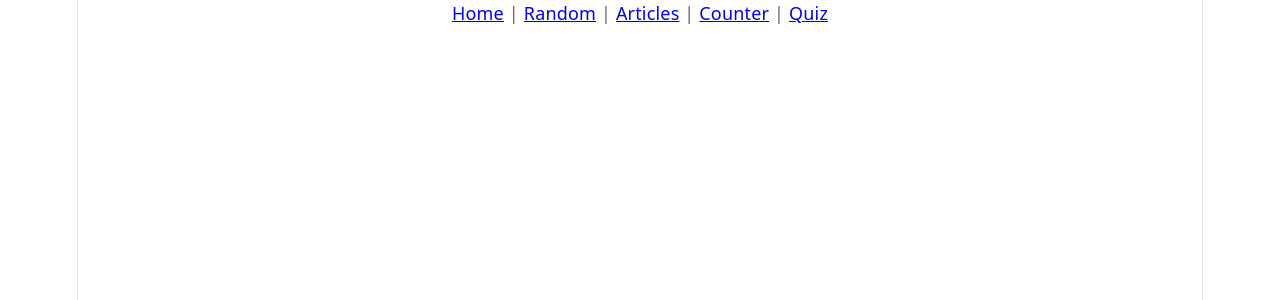
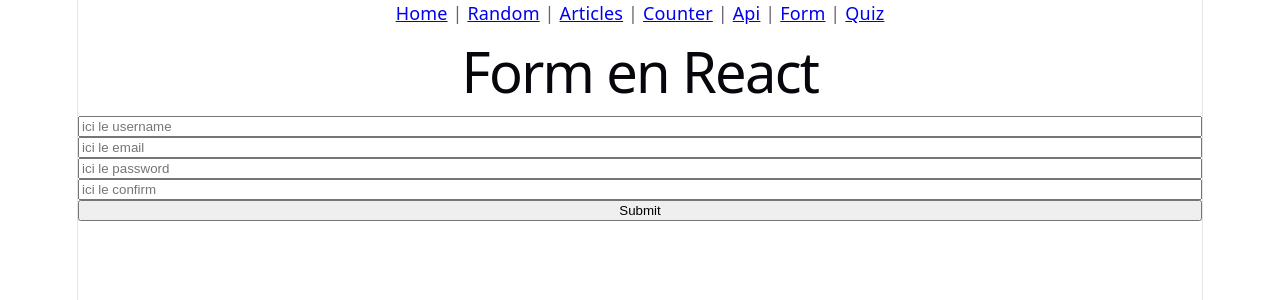
Before and after one commit to Djalabz/App-React-SQY-271-2A, a React (Vite) app: page /form in a window 1280 px wide. Shown: the top 300 px of the page. Built offline with nearby package versions, Linux system fonts and the light colour scheme.

Commit message:
:sparkles: Form et Input ajouté

```diff
--- /dev/null
+++ b/src/Api.jsx
@@ -0,0 +1,21 @@
+import { useState, useEffect } from "react";
+
+
+function Api() {
+    const [press, setPress] = useState(false)
+
+    useEffect(() => {
+        fetch('https://fakestoreapi.com/products/1')
+        .then(res => res.json())
+        .then(json => console.log(json))
+    }, [])
+
+    return (
+        <>
+            <h1>Page d'api !</h1>
+            <button onClick={() => setPress(!press)}>State</button>
+        </>
+    );
+}
+
+export default Api;
--- /dev/null
+++ b/src/Form.jsx
@@ -0,0 +1,41 @@
+import { useState } from "react";
+
+// Faire un form de type login / signup
+
+// L'idéal serait de pouvoir switcher via un bouton sur ce meme composant entre login et signup
+
+// Il y aurait du coup email, username, password, confirmation
+// Ne pas hésiter à refactoriser les inputs (Vous pouvez ceci dit commencer simplement)
+// Vous pouvez styiliser avec MUI ou autre attentino à bien installer toutes les dépendances si c'est le cas
+
+function Form() {
+    const [formData, setFormData] = useState({
+        username: "",
+        email: "",
+        password: "",
+        confirm: "",
+    })
+
+    let inputTypes = ["username", "email", "password", "confirm"]
+
+    return (
+        <>
+            <h1>Form en React</h1>
+
+            {inputTypes.map(type => (
+                <input
+                    key={type}
+                    type={ type == "password" || type == "confirm" ? "password" : "text" }
+                    name={type}
+                    value={formData[type]}
+                    placeholder={"ici le " + type}
+                    onChange={(e) => setFormData({ ... formData, [type] : e.target.value})}
+                />)
+            )}
+
+            <button onClick={() => handleSubmit()}>Submit</button>
+        </>
+     );
+}
+
+export default Form;
--- a/src/Menu.jsx
+++ b/src/Menu.jsx
@@ -4,6 +4,8 @@ import Articles from "./Articles.jsx"
 import Home from "./Home.jsx"
 import Random from "./Random.jsx"
 import Quiz from "./Quiz.jsx"
+import Api from "./Api.jsx"
+import Form from "./Form.jsx"
 
 // Imports liés au routeur
 import { BrowserRouter, Routes, Route, Link } from 'react-router-dom';
@@ -17,6 +19,8 @@ function Menu() {
                 <Link to="/random">Random</Link> |{" "}
                 <Link to="/articles">Articles</Link> |{" "}
                 <Link to="/counter">Counter</Link> |{" "}
+                <Link to="/api">Api</Link> |{" "}
+                <Link to="/form">Form</Link> |{" "}
                 <Link to="/quiz">Quiz</Link>
             </nav>
 
@@ -27,6 +31,8 @@ function Menu() {
                 <Route path="/articles" element={<Articles />} />
                 <Route path="/counter" element={<Counter />} />
                 <Route path="/quiz" element={<Quiz />} />
+                <Route path="/form" element={<Form />} />
+                <Route path="/api" element={<Api />} />
             </Routes>
         </BrowserRouter>
     </> );
```
